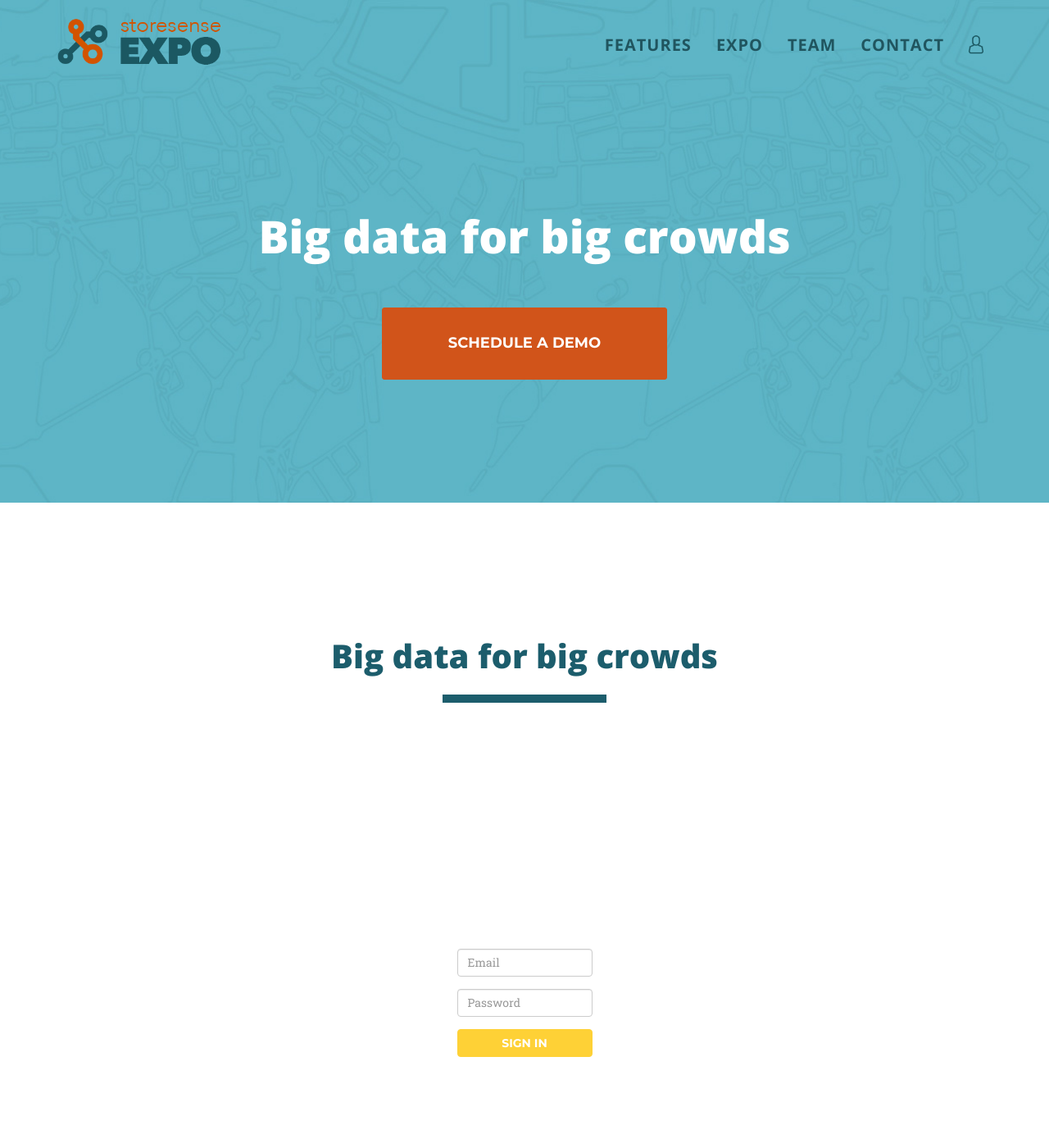
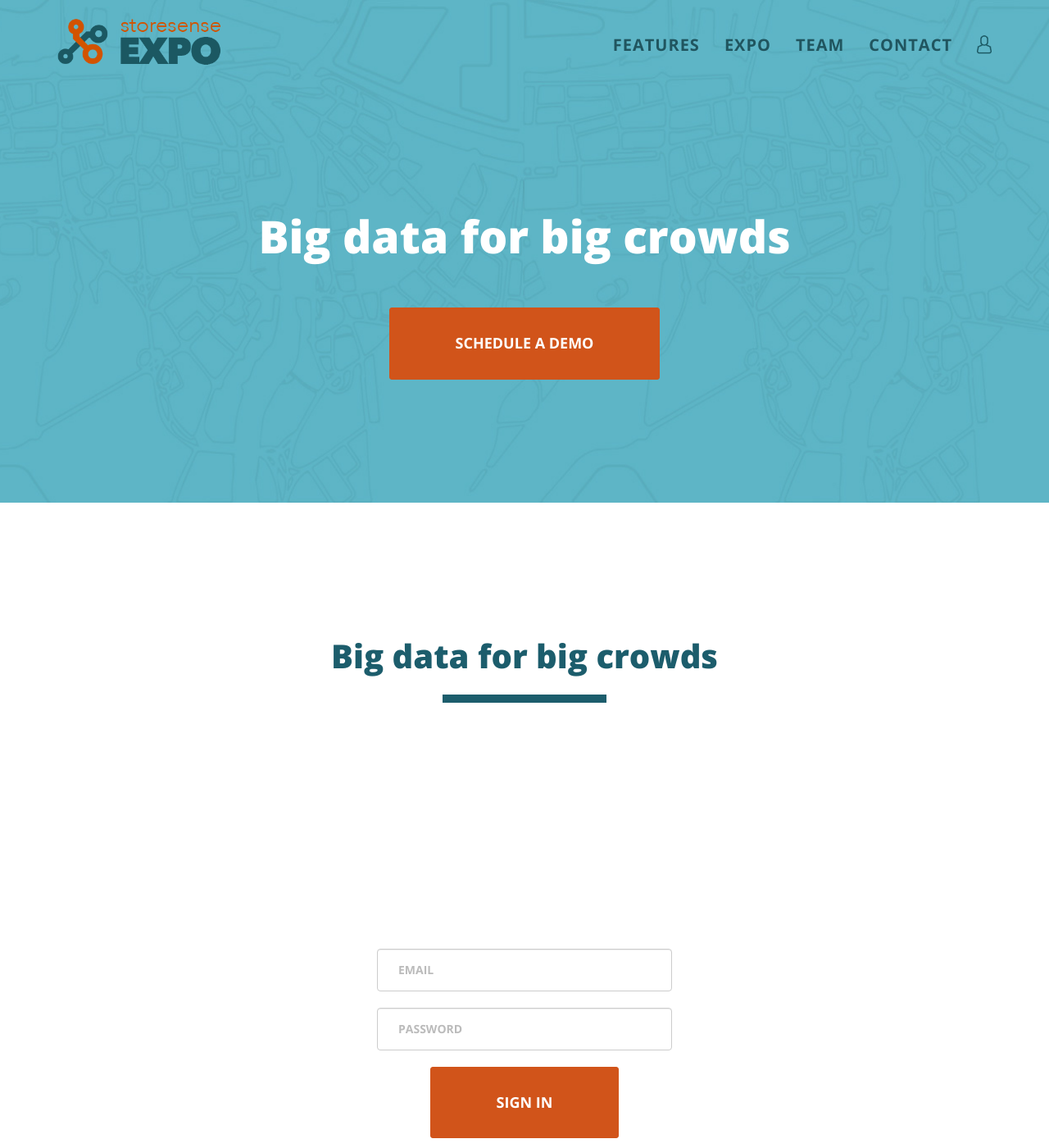
Before and after one commit to storesense/web-storesense, a Jekyll site: the page built from index.html, in a window 1280 px wide and 1400 px high. Shown: the whole window at 82% size. Built offline with Jekyll 4.4.1, drawn with Linux system fonts in a browser that asks for light colours; nearby versions of some CDN libraries; some web fonts are replaced.

Commit message:
Contact and login form style, buttons.

```diff
--- a/_includes/login.html
+++ b/_includes/login.html
@@ -1,26 +1,27 @@
-<script>
-$(function() {
-    $('.centered_warning').css({
-        'position' : 'absolute',
-        'margin-top' : $(this).height()/3
-    });
-});
-</script>
 
 <section id="login">
     <div class="container">
         <div class="row">
-		    <form class="centered_warning col-md-2 col-md-offset-5 col-xs-offset-4" style="text-align: center;">
+            <div class="col-lg-12">
+                <form name="log-in" id="loginForm">
+                    <div class="row">
+                        <div class="col-md-4"></div>
+                        <div class="col-md-4">
                             <div class="form-group">
                                 <input type="text" class="form-control input login-format" placeholder="Email">
                             </div>
                             <div class="form-group">
                                 <input type="password" class="form-control input login-format" placeholder="Password">
                             </div>
+                            <div class="col-lg-12 text-center">
                                 <div class="form-group">
-                   <button class="btn btn-primary btn btn-block">Sign In</button>
+                                    <button class="btn btn-xl">Sign In</button>
+                                </div>
+                            </div>
+                        </div>
                     </div>
                 </form>
             </div>
         </div>
+    </div>
 </section>
--- a/css/main.css
+++ b/css/main.css
@@ -8,11 +8,36 @@
 a:hover,a:focus,a:active,a.active{color:#fec503}
 h1,h2,h3,h4,h5,h6{font-family:Montserrat,"Helvetica Neue",Helvetica,Arial,sans-serif;text-transform:uppercase;font-weight:700}
 .img-centered{margin:0 auto}
-.btn-primary{color:#fff;background-color:#fed136;border-color:#fed136;font-family:Montserrat,"Helvetica Neue",Helvetica,Arial,sans-serif;text-transform:uppercase;font-weight:700}
+
+.btn-primary{color:#fff;background-color:#fed136;border-color:#fed136;font-family:'Open Sans',sans-serif;text-transform:uppercase;font-weight:700}
 
 .btn-primary.disabled,.btn-primary[disabled],fieldset[disabled] .btn-primary,.btn-primary.disabled:hover,.btn-primary[disabled]:hover,fieldset[disabled] .btn-primary:hover,.btn-primary.disabled:focus,.btn-primary[disabled]:focus,fieldset[disabled] .btn-primary:focus,.btn-primary.disabled:active,.btn-primary[disabled]:active,fieldset[disabled] .btn-primary:active,.btn-primary.disabled.active,.btn-primary[disabled].active,fieldset[disabled] .btn-primary.active{background-color:#fed136;border-color:#fed136}
 
-.btn-xl{color:#fff;background-color:#D1541a;border-color:#d1541a;font-family:Montserrat,"Helvetica Neue",Helvetica,Arial,sans-serif;text-transform:uppercase;font-weight:700;border-radius:3px;font-size:18px;padding:30px 80px}
+.btn-xl{
+    color:#fff;
+    background-color:#D1541a;
+    border-color:#d1541a;
+    font-family:'Open Sans',sans-serif;
+    text-transform:uppercase;
+    font-weight:600;
+    border-radius:3px;
+    font-size:12px;
+    padding:15px 40px
+}
+
+@media (min-width:768px){
+    .btn-xl{
+        color:#fff;
+        background-color:#D1541a;
+        border-color:#d1541a;
+        font-family:'Open Sans',sans-serif;
+        text-transform:uppercase;
+        font-weight:700;
+        border-radius:3px;
+        font-size:18px;
+        padding:30px 80px
+    }
+}
 
 .btn-xl.disabled,.btn-xl[disabled],fieldset[disabled] .btn-xl,.btn-xl.disabled:hover,.btn-xl[disabled]:hover,fieldset[disabled] .btn-xl:hover,.btn-xl.disabled:focus,.btn-xl[disabled]:focus,fieldset[disabled] .btn-xl:focus,.btn-xl.disabled:active,.btn-xl[disabled]:active,fieldset[disabled] .btn-xl:active,.btn-xl.disabled.active,.btn-xl[disabled].active,fieldset[disabled] .btn-xl.active{background-color:#fed136;border-color:#fed136}
 
@@ -56,8 +81,8 @@
 }
 
 .navbar-default .navbar-login img {
-  max-width: 10%;
-  height: auto;
+    width: 14px;
+    height: 19px;
     position: relative;
     top: -3px;
 }
@@ -89,7 +114,7 @@
     }
 
     .navbar-default.navbar-shrink{
-    background-color:#25B7C3;
+        background-color:#65B5C3;
         padding-top: 30px;
         padding-bottom: 5px;
         border-bottom: 1px solid #1B5862;
@@ -116,8 +141,8 @@
     }
 
     .navbar-default .navbar-login img {
-  max-width: 64%;
-  height: auto;
+        width: 18px;
+        height: 24px;
         position: relative;
         top: -3px;
     }
@@ -143,16 +168,21 @@
 }
 header .intro-text{padding-top:100px;padding-bottom:50px}
 
-header .intro-text .intro-heading{font-family:Open Sans,sans-serif;font-weight:900;font-size:55px;line-height:30px;margin-bottom:25px}
+header .intro-text .intro-heading{font-family:Open Sans,sans-serif;font-weight:700;font-size:25px;line-height:30px;margin-bottom:25px;}
 @media (min-width:768px){header .intro-text{padding-top:250px;padding-bottom:150px}
 
     header .intro-text .intro-heading{font-family:Open Sans,sans-serif;font-weight:900;font-size:55px;line-height:75px;margin-bottom:50px}
 }
-section{padding-top:150px;}
-section h2.section-heading{font-size:35px;margin-top:0;margin-bottom:15px}
+
+section h2.section-heading{
+    font-size:20px;
+    margin-top:0;
+    margin-bottom:15px}
+
 .no-uppercase{
     text-transform:none;
 }
+
 section h2.features-heading{
     font-family:'Open Sans',sans-serif;
     font-weight:900;
@@ -168,6 +198,21 @@
     margin-top: 25px;
 }
 section h3.section-subheading{
+    font-size:12px;
+    font-family:"Open Sans",sans-serif;
+    text-transform:none;
+    font-style:italic;
+    font-weight:300;
+    margin-bottom:50px;
+    color:white;
+}
+
+@media (min-width:768px){
+    section h2.section-heading{
+        font-size: 35px;
+    }
+
+    section h3.section-subheading{
         font-size:16px;
         font-family:"Open Sans",sans-serif;
         text-transform:none;
@@ -176,6 +221,10 @@
         margin-bottom:75px;
         color:white;
     }
+}
+
+section{padding:70px 0}
+
 @media (min-width:768px){section{padding:150px 0}
 }
 .features-heading{margin:15px 0;text-transform:none}
@@ -192,16 +241,68 @@
     background: #1C5D6C no-repeat center;
 }
 section#contact .section-heading{color:#fff}
-section#contact .form-group{margin-bottom:25px}
-section#contact .form-group input,section#contact .form-group textarea{padding:20px}
+section#contact .form-group{
+    margin-bottom:20px;
+    margin-left: 10px;
+    margin-right: 10px;
+}
+section#contact .form-group input,section#contact .form-group textarea{padding:7px}
 section#contact .form-group input.form-control{height:auto}
+/* Message area */
 section#contact .form-group textarea.form-control{height:236px}
 section#contact .form-control:focus{border-color:#fed136;box-shadow:none}
-section#contact ::-webkit-input-placeholder{font-family:"Open Sans",sans-serif;text-transform:uppercase;font-weight:700;color:#bbb}
-section#contact :-moz-placeholder{font-family:"Open Sans",sans-serif;text-transform:uppercase;font-weight:700;color:#bbb}
-section#contact ::-moz-placeholder{font-family:"Open Sans",sans-serif;text-transform:uppercase;font-weight:700;color:#bbb}
-section#contact :-ms-input-placeholder{font-family:"Open Sans",sans-serif;text-transform:uppercase;font-weight:700;color:#bbb}
+section#contact ::-webkit-input-placeholder{font-family:"Open Sans",sans-serif;text-transform:none;font-weight:500;color:#bbb}
+section#contact :-moz-placeholder{font-family:"Open Sans",sans-serif;text-transform:none;font-weight:500;color:#bbb}
+section#contact ::-moz-placeholder{font-family:"Open Sans",sans-serif;text-transform:none;font-weight:500;color:#bbb}
+section#contact :-ms-input-placeholder{font-family:"Open Sans",sans-serif;text-transform:none;font-weight:500;color:#bbb}
 section#contact .text-danger{color:#e74c3c}
+
+@media (min-width:768px){
+    section#contact .form-group input,section#contact .form-group textarea{
+        padding:20px;
+    }
+    section#contact .form-group{
+        margin-bottom:25px;
+        margin-left: 0px;
+        margin-right: 0px;
+    }
+
+    section#contact ::-webkit-input-placeholder{font-weight:700;text-transform: uppercase;}
+    section#contact :-moz-placeholder{font-weight:700;text-transform: uppercase;}
+    section#contact ::-moz-placeholder{font-weight:700;text-transform: uppercase;}
+    section#contact :-ms-input-placeholder{font-weight:700;text-transform: uppercase;}
+}
+
+section#login .form-group{
+    margin-bottom:10px;
+    margin-left: 10px;
+    margin-right: 10px;
+}
+section#login .form-group input,section#login .form-group textarea{padding:7px}
+section#login ::-webkit-input-placeholder{font-family:"Open Sans",sans-serif;text-transform:none;font-weight:500;color:#bbb}
+section#login :-moz-placeholder{font-family:"Open Sans",sans-serif;text-transform:none;font-weight:500;color:#bbb}
+section#login ::-moz-placeholder{font-family:"Open Sans",sans-serif;text-transform:none;font-weight:500;color:#bbb}
+section#login :-ms-input-placeholder{font-family:"Open Sans",sans-serif;text-transform:none;font-weight:500;color:#bbb}
+
+@media (min-width:768px){
+    section#login .form-group{
+    margin-bottom:20px;
+    margin-left: 0px;
+    margin-right: 0px;
+    }
+
+    section#login .form-group input,section#login .form-group textarea{
+        padding:25px;
+    }
+
+    section#login ::-webkit-input-placeholder{font-weight:700;text-transform: uppercase;}
+    section#login :-moz-placeholder{font-weight:700;text-transform: uppercase;}
+    section#login ::-moz-placeholder{font-weight:700;text-transform: uppercase;}
+    section#login :-ms-input-placeholder{font-weight:700;text-transform: uppercase;}
+
+}
+
+
 footer {
     padding:25px 0;
     text-align:center;
@@ -218,7 +319,7 @@
 ::selection{text-shadow:none;background:#fed136}
 img::selection{background:0 0}
 img::-moz-selection{background:0 0}
-body{webkit-tap-highlight-color:#fed136}
+body{-webkit-tap-highlight-color:#fed136}
 
 #footer .col-md-10 {
     text-align: left;
```
Lines whose indentation alone changed are shown as unchanged.
